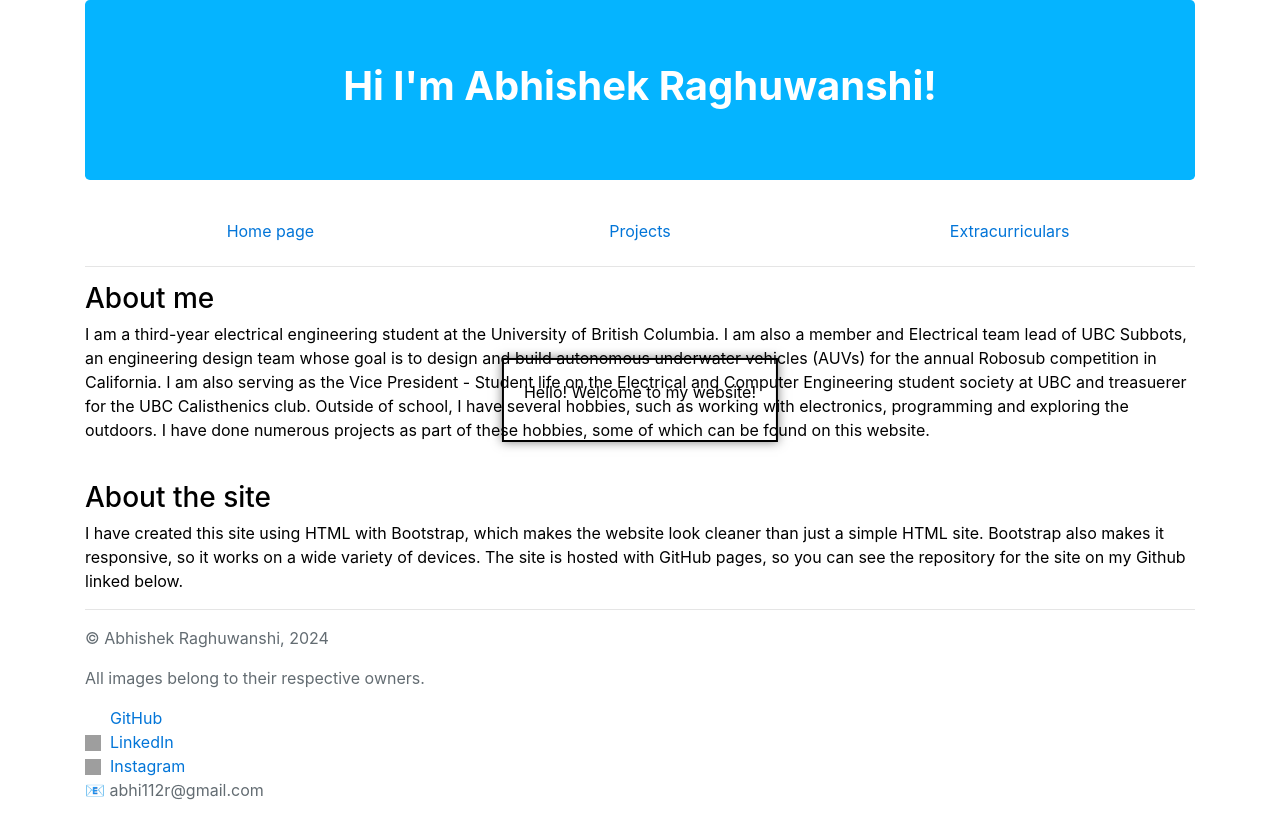
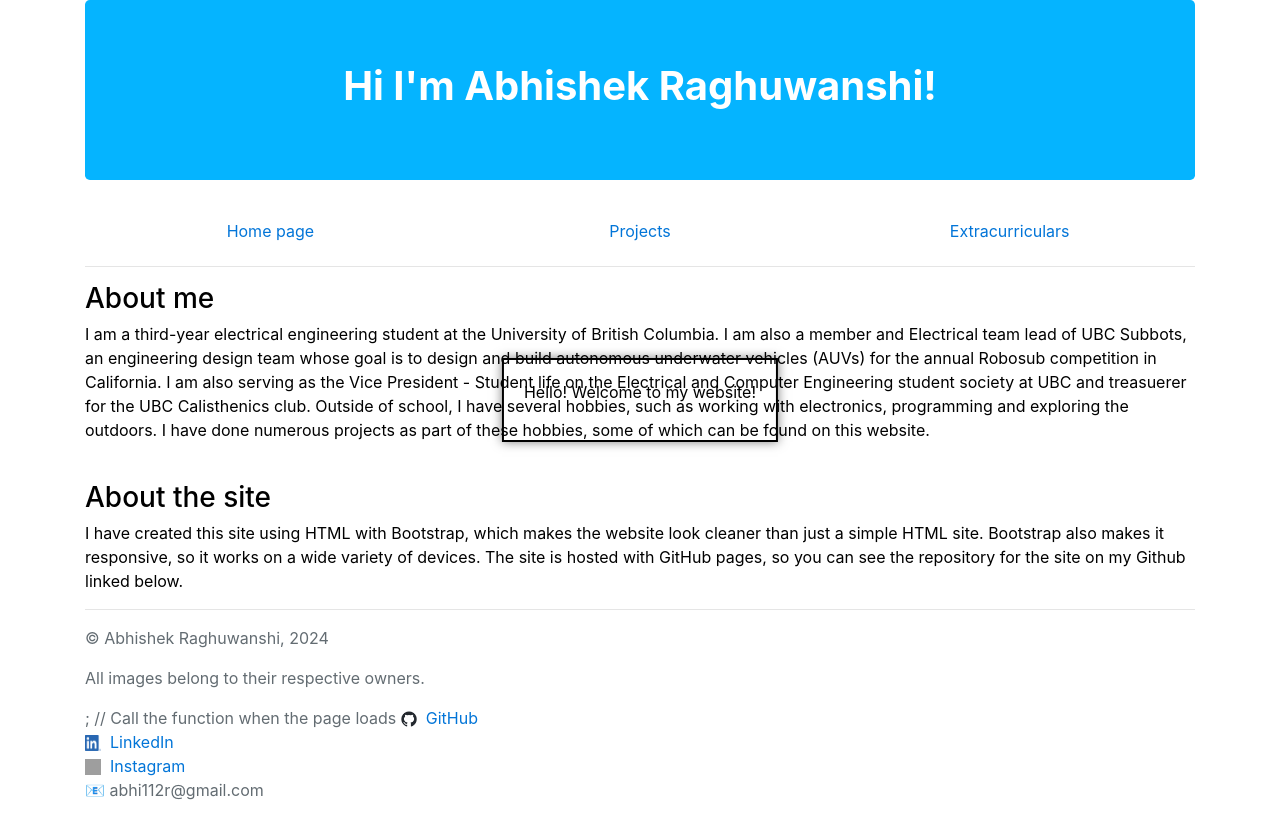
Before and after one commit to a112r/a112r.github.io, a plain HTML site: page index.html in a window 1280 px wide. Drawn offline with nearby package versions, Linux system fonts and the light colour scheme; grey boxes are pictures that could not be loaded.

Commit message:
Update index.html

```diff
--- a/index.html
+++ b/index.html
@@ -119,16 +119,19 @@
 				<p>I am a third-year electrical engineering student at the University of British Columbia. I am also a member and Electrical team lead of UBC Subbots, an engineering design team whose goal is to design and build autonomous underwater vehicles (AUVs) for the annual Robosub competition in California. I am also serving as the Vice President - Student life on the Electrical and Computer Engineering student society at UBC and treasuerer for the UBC Calisthenics club. Outside of school, I have several hobbies, such as working with electronics, programming and exploring the outdoors. I have done numerous projects as part of these hobbies, some of which can be found on this website.</p>
 				<br>
 				<h3>About the site</h3>
-				<p>I have created this site using HTML with Bootstrap, which makes the website look cleaner than just a simple HTML site. Bootstrap also makes it responsive, so it works on a wide variety of devices. The site is hosted with GitHub pages, so you can see the repository for the site on my Github linked below. <!--a href="https://github.com/callumoriley/Portfolio-website">here</a--></p>
+				<p>I have created this site using HTML with Bootstrap, which makes the website look cleaner than just a simple HTML site. Bootstrap also makes it responsive, so it works on a wide variety of devices. The site is hosted with GitHub pages, so you can see the repository for the site on my Github linked below.</p>
 			</div>
 		</main>
 		<footer>
 			<div class="container text-left text-muted">
 				<hr>
 				<p>© Abhishek Raghuwanshi, 2024</p>
-				<p>All images belong to their respective owners.</p>
-				<img src="https://github.githubassets.com/favicons/favicon.png" class="icon">&nbsp;&nbsp;<a href="https://github.com/a112r">GitHub</a><br>
-				<img src="https://static.licdn.com/sc/h/413gphjmquu9edbn2negq413a" class="icon">&nbsp;&nbsp;<a href="https://www.linkedin.com/in/a112r/">LinkedIn</a><br>
+				<p>All images belong to their respective owners.</p>;
+
+            // Call the function when the page loads
+
+				<img src="https://raw.githubusercontent.com/a112r/a112r.github.io/main/logos/github-mark.png" class="icon">&nbsp;&nbsp;<a href="https://github.com/a112r">GitHub</a><br>
+				<img src="https://raw.githubusercontent.com/a112r/a112r.github.io/main/logos/LI-In-Bug.png" class="icon">&nbsp;&nbsp;<a href="https://www.linkedin.com/in/a112r/">LinkedIn</a><br>
 				<img src="https://raw.githubusercontent.com/a112r/a112r.github.io/main/logos/Instagram_Glyph_Gradient.png" class="icon">&nbsp;&nbsp;<a href="https://www.instagram.com/abh1shek.r/">Instagram</a>
 				<p>📧&nbsp;abhi112r@gmail.com</p>
 			</div>
```
